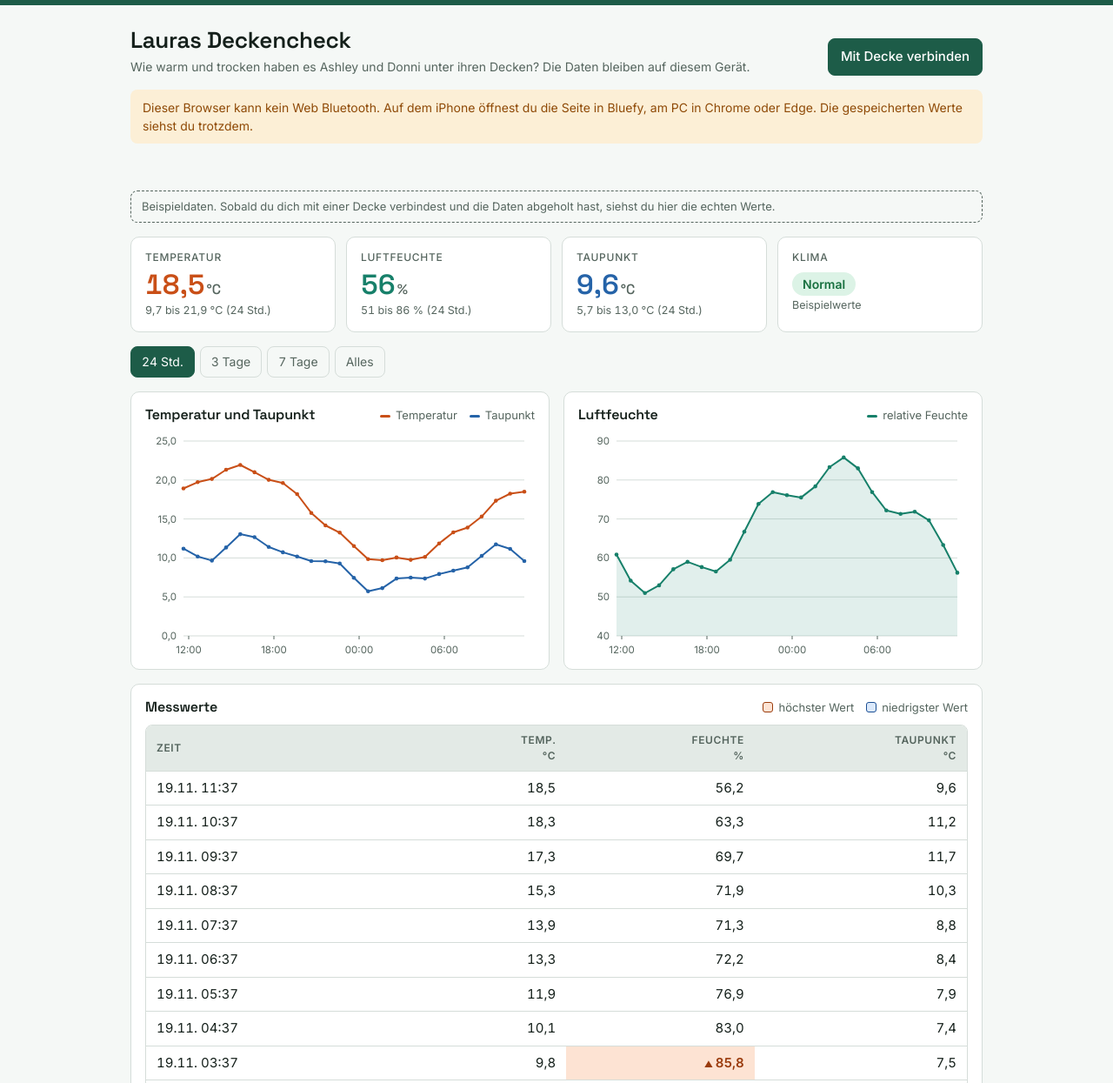
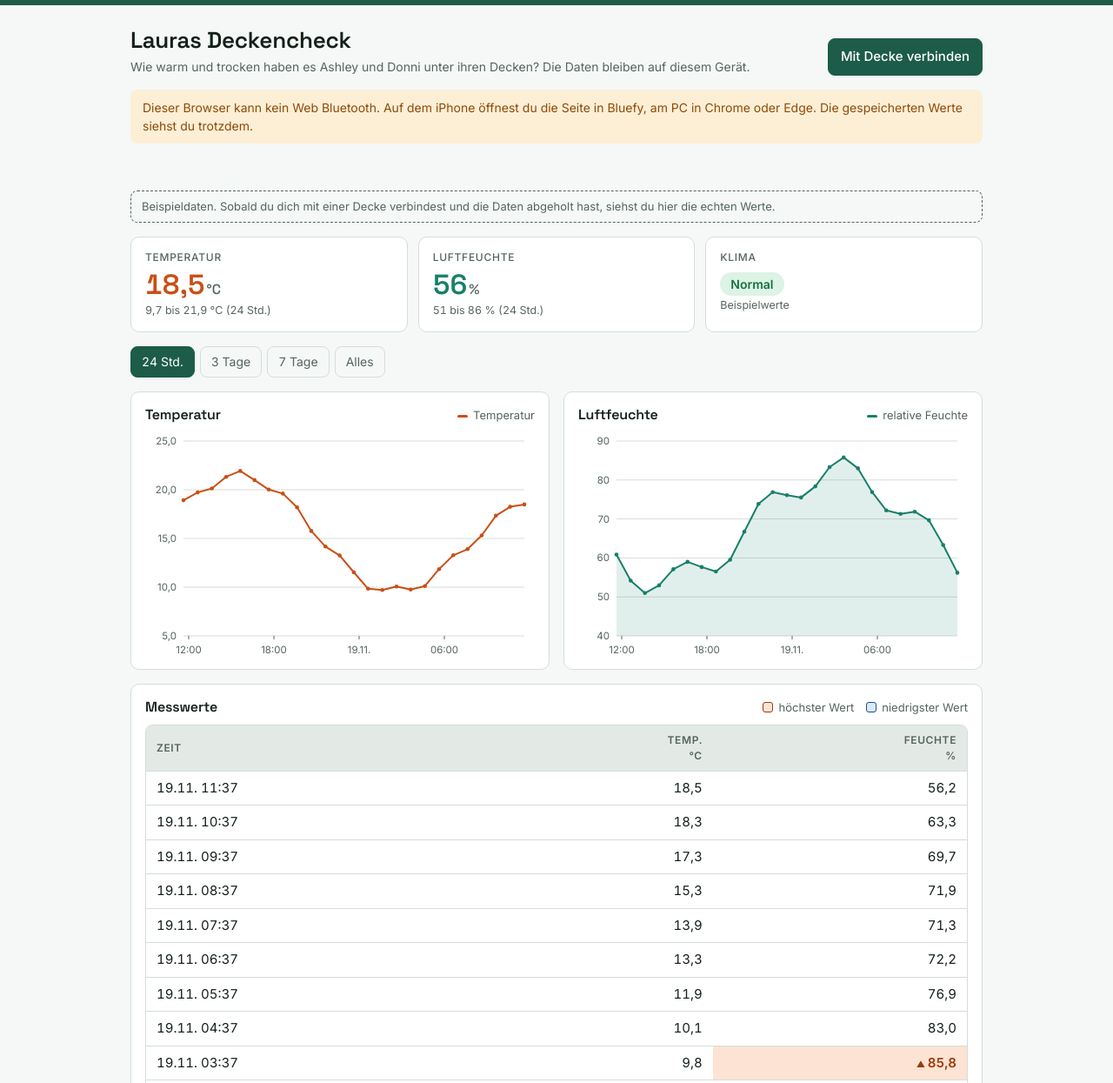
Before and after one commit to adrianhnk/dashley, a plain HTML site: page index.html in a window 1280 px wide. Shown: the top 1245 px of the page at 87% size. Drawn offline with Linux system fonts and the light colour scheme; no server answers.

Commit message:
App: Zeitachse ohne Überlappung, Taupunkt entfernt, Akku-Warnung ab 25 Prozent
Co-Authored-By: Claude Sonnet 5.5 <noreply@anthropic.com>
Claude-Session: https://claude.ai/code/session_01VUq2FmLg8ucZyvaRp1xZGi

```diff
--- a/index.html
+++ b/index.html
@@ -90,6 +90,11 @@
   }
   body::before { content: ""; position: fixed; top: 0; left: 0; right: 0; height: 6px; background: var(--accent); z-index: 50; }
   .tab[aria-selected="true"] { background: var(--accent); border-color: var(--accent); color: var(--accent-ink); }
+
+  @media (max-width: 520px) { .tiles .tile:nth-child(3) { grid-column: 1 / -1; } }
+  .modal { position: fixed; inset: 0; z-index: 100; display: grid; place-items: center; padding: 20px; background: rgba(0, 0, 0, .45); }
+  .modal .box { background: var(--surface); color: var(--ink); border: 1px solid var(--line); border-radius: 12px; padding: 20px; max-width: 340px; width: 100%; box-shadow: 0 10px 30px rgba(0, 0, 0, .3); }
+  .modal .box p { margin: 8px 0 16px; }
 
   /* Höchster und niedrigster Wert der letzten Auslesung */
   .mm { display: grid; grid-template-columns: auto 1fr 1fr; gap: 6px 14px; align-items: baseline; font-variant-numeric: tabular-nums; }
@@ -221,7 +226,6 @@
   <section class="tiles" aria-label="Letzte Messung">
     <div class="tile t"><div class="lab">Temperatur</div><div class="val" id="vT">–</div><div class="note" id="nT"></div></div>
     <div class="tile h"><div class="lab">Luftfeuchte</div><div class="val" id="vH">–</div><div class="note" id="nH"></div></div>
-    <div class="tile d"><div class="lab">Taupunkt</div><div class="val" id="vD">–</div><div class="note" id="nD"></div></div>
     <div class="tile"><div class="lab">Klima</div><span class="pill ok" id="pill">–</span><div class="note" id="nK"></div></div>
   </section>
 
@@ -246,8 +250,8 @@
   <div class="charts">
   <section class="card">
     <div class="head">
-      <h2>Temperatur und Taupunkt</h2>
-      <div class="legend"><span><i style="background:var(--c-temp)"></i>Temperatur</span><span><i style="background:var(--c-dew)"></i>Taupunkt</span></div>
+      <h2>Temperatur</h2>
+      <div class="legend"><span><i style="background:var(--c-temp)"></i>Temperatur</span></div>
     </div>
     <div class="chart" id="ch1"></div>
   </section>
@@ -268,7 +272,7 @@
     </div>
     <div class="tablewrap">
       <table id="tbl">
-        <thead><tr><th>Zeit</th><th class="num">Temp.<br>°C</th><th class="num">Feuchte<br>%</th><th class="num">Taupunkt<br>°C</th></tr></thead>
+        <thead><tr><th>Zeit</th><th class="num">Temp.<br>°C</th><th class="num">Feuchte<br>%</th></tr></thead>
         <tbody></tbody>
       </table>
     </div>
@@ -459,7 +463,8 @@
     var added = mergeRecords(b, incoming, Math.max(h.interval, 30) * 500);
     if (added > 0 || b.prevSync == null) b.prevSync = b.lastSync || 0;   // Fenster der "letzten Auslesung"
     b.lastSync = Date.now();
-    if (h.mv >= 2500 && h.mv <= 5000) { b.vbat = h.mv / 1000; b.vbatTs = Date.now(); }
+    var batWarn = false;
+    if (h.mv >= 2500 && h.mv <= 5000) { b.vbat = h.mv / 1000; b.vbatTs = Date.now(); batWarn = batteryPct(b.vbat) <= BAT_WARN; }
     sel = h.name; store.sel = sel;
     saveStore();
     try { s.server.disconnect(); } catch (e) {}
@@ -469,6 +474,7 @@
       + (h.total != null ? ' (Decke: ' + h.total + ' Werte gespeichert' + (h.fails ? ', ' + h.fails + ' Sensor-Lesefehler' : '') + ')' : '')
       : n + ' Messwerte abgeholt, ' + added + ' neu.'), 'ok');
     render();
+    if (batWarn) batteryAlert(h.name, b.vbat, batteryPct(b.vbat));
   }
 
   function handleLine(line) {
@@ -600,7 +606,7 @@
     return { recs: demoRecords(), demo: true, intervalS: 3600, lastSync: 0 };
   }
   function enrich(recs) {
-    return recs.map(function (r) { return { ts: r.ts, t: r.t, rh: r.rh, td: dewPoint(r.t, r.rh) }; });
+    return recs.map(function (r) { return { ts: r.ts, t: r.t, rh: r.rh }; });
   }
   function ago(ts) {
     var m = Math.round((Date.now() - ts) / 60000);
@@ -637,9 +643,19 @@
     }
     return 100;
   }
+  var BAT_WARN = 25;   // Warnung ab diesem Akkustand (Prozent)
+  function batteryAlert(name, v, pct) {
+    var old = document.getElementById('batAlert'); if (old) old.remove();
+    var ov = document.createElement('div'); ov.className = 'modal'; ov.id = 'batAlert';
+    ov.innerHTML = '<div class="box" role="alertdialog" aria-modal="true" aria-labelledby="batT"><h2 id="batT">Akku bald leer</h2>'
+      + '<p>Der Akku von ' + slotLabel(name) + ' hat noch etwa ' + pct + ' % (' + fmt(v, 2) + ' V). Bitte bald laden.</p>'
+      + '<button class="btn primary" type="button">OK</button></div>';
+    ov.addEventListener('click', function (e) { if (e.target === ov || e.target.tagName === 'BUTTON') ov.remove(); });
+    document.body.appendChild(ov);
+  }
   function batteryText(b) {
     if (!b || !b.vbat) return '';
-    return ' · Akku ' + fmt(b.vbat, 2) + ' V (ca. ' + batteryPct(b.vbat) + ' %)' + (b.vbat < 3.6 ? ' – bald laden' : '');
+    return ' · Akku ' + fmt(b.vbat, 2) + ' V (ca. ' + batteryPct(b.vbat) + ' %)' + (batteryPct(b.vbat) <= BAT_WARN ? ' – bald laden' : '');
   }
 
   function renderTabs() {
@@ -663,7 +679,6 @@
     var last = recs[recs.length - 1];
     $('vT').innerHTML = fmt(last.t, 1) + '<small>°C</small>';
     $('vH').innerHTML = fmt(last.rh, 0) + '<small>%</small>';
-    $('vD').innerHTML = fmt(last.td, 1) + '<small>°C</small>';
     var inW = recs.filter(function (r) { return r.ts >= w.x0 && r.ts <= w.x1; });
     var label = range === 'all' ? 'gesamt' : $('chips').querySelector('[data-r="' + range + '"]').textContent;
     function span(key, dec, unit) {
@@ -674,7 +689,6 @@
     }
     $('nT').textContent = span('t', 1, '°C');
     $('nH').textContent = span('rh', 0, '%');
-    $('nD').textContent = span('td', 1, '°C');
     var pill = $('pill'), k;
     if (last.rh >= 85) k = ['bad', 'Sehr feucht'];
     else if (last.rh >= 70) k = ['warn', 'Feucht'];
@@ -701,7 +715,7 @@
     if (!batch.length) { $('lastInfo').textContent = ''; host.style.display = 'block'; host.textContent = 'Bei der letzten Auslesung kamen keine neuen Messwerte.'; return; }
     host.style.display = '';
     $('lastInfo').textContent = shortDT(batch[0].ts) + ' bis ' + shortDT(batch[batch.length - 1].ts) + ' · ' + batch.length + (batch.length === 1 ? ' Wert' : ' Werte');
-    var rows = [['Temperatur', 't', 1, '°C'], ['Luftfeuchte', 'rh', 0, '%'], ['Taupunkt', 'td', 1, '°C']];
+    var rows = [['Temperatur', 't', 1, '°C'], ['Luftfeuchte', 'rh', 0, '%']];
     var html = '<div class="h"></div><div class="h">Höchster</div><div class="h">Niedrigster</div>';
     rows.forEach(function (rw) {
       var hi = batch[0], lo = batch[0];
@@ -722,18 +736,22 @@
     for (var v = a; v <= b + step / 1000; v += step) out.push(Math.round(v * 1e6) / 1e6);
     return out;
   }
-  function timeTicks(x0, x1) {
-    var H = 3600e3, cands = [1, 2, 3, 6, 12, 24, 48, 96, 168], span = x1 - x0, step = cands[cands.length - 1] * H;
-    for (var i = 0; i < cands.length; i++) { if (span / (cands[i] * H) <= 6) { step = cands[i] * H; break; } }
+  // Beschriftung nur so dicht, dass nichts überlappt: bei mehr als 1,5 Tagen volle Tage mit Datum, sonst Uhrzeiten
+  function timeTicks(x0, x1, maxTicks) {
+    var H = 3600e3, span = x1 - x0, cands;
+    if (span <= 36 * H) cands = [1, 2, 3, 6, 12].map(function (h) { return h * H; });
+    else cands = [1, 2, 4, 7, 14, 30, 60, 120].map(function (d) { return d * 24 * H; });
+    var step = cands[cands.length - 1];
+    for (var i = 0; i < cands.length; i++) { if (span / cands[i] <= maxTicks) { step = cands[i]; break; } }
     var off = new Date(x0).getTimezoneOffset() * 60000, out = [];
     for (var v = Math.ceil((x0 - off) / step) * step + off; v <= x1; v += step) out.push(v);
     return { ticks: out, step: step, span: span };
   }
   function tickLabel(v, tt) {
-    var d = new Date(v);
-    if (tt.step >= 24 * 3600e3) return pad(d.getDate()) + '.' + pad(d.getMonth() + 1) + '.';
-    if (tt.span <= 36 * 3600e3) return pad(d.getHours()) + ':' + pad(d.getMinutes());
-    return pad(d.getDate()) + '.' + pad(d.getMonth() + 1) + '. ' + pad(d.getHours()) + ':' + pad(d.getMinutes());
+    var d = new Date(v), date = pad(d.getDate()) + '.' + pad(d.getMonth() + 1) + '.';
+    if (tt.step >= 24 * 3600e3) return date;
+    if (d.getHours() === 0 && d.getMinutes() === 0) return date;
+    return pad(d.getHours()) + ':' + pad(d.getMinutes());
   }
 
   // o: { recs, series:[{key,color,fill}], x0, x1, gapMs, clamp:[lo,hi]|null, dec, unit, label }
@@ -757,7 +775,7 @@
     function sx(x) { return m.l + (x - o.x0) / (o.x1 - o.x0) * iw; }
     function sy(y) { return m.t + (1 - (y - y0) / (y1 - y0)) * ih; }
 
-    var tt = timeTicks(o.x0, o.x1), g = [];
+    var tt = timeTicks(o.x0, o.x1, Math.max(3, Math.floor(iw / 64))), g = [];
     yt.forEach(function (v) {
       var y = sy(v).toFixed(1);
       g.push('<line x1="' + m.l + '" x2="' + (W - m.r) + '" y1="' + y + '" y2="' + y + '" style="stroke:var(--line)" stroke-width="1"/>');
@@ -810,7 +828,7 @@
       var r = pts[i], x = sx(r.ts);
       cur.setAttribute('x1', x); cur.setAttribute('x2', x); cur.setAttribute('visibility', 'visible');
       o.series.forEach(function (s, k) { dots[k].setAttribute('cx', x); dots[k].setAttribute('cy', sy(r[s.key])); dots[k].setAttribute('visibility', 'visible'); });
-      tip.innerHTML = '<b>' + fmtDT(r.ts) + '</b><br>Temperatur ' + fmt(r.t, 1) + ' °C<br>Feuchte ' + fmt(r.rh, 0) + ' %<br>Taupunkt ' + fmt(r.td, 1) + ' °C';
+      tip.innerHTML = '<b>' + fmtDT(r.ts) + '</b><br>Temperatur ' + fmt(r.t, 1) + ' °C<br>Feuchte ' + fmt(r.rh, 0) + ' %';
       tip.hidden = false;
       var tw = tip.offsetWidth, left = x + 12;
       if (left + tw > W - 4) left = x - tw - 12;
@@ -825,8 +843,8 @@
   function renderCharts(d, recs, w) {
     var gapMs = Math.max(d.intervalS * 2500, 3 * 3600e3);
     drawChart($('ch1'), {
-      recs: recs, x0: w.x0, x1: w.x1, gapMs: gapMs, clamp: null, dec: 1, unit: '°C', label: 'Temperatur und Taupunkt im Zeitverlauf',
-      series: [{ key: 'td', color: 'var(--c-dew)' }, { key: 't', color: 'var(--c-temp)' }]
+      recs: recs, x0: w.x0, x1: w.x1, gapMs: gapMs, clamp: null, dec: 1, unit: '°C', label: 'Temperatur im Zeitverlauf',
+      series: [{ key: 't', color: 'var(--c-temp)' }]
     });
     drawChart($('ch2'), {
       recs: recs, x0: w.x0, x1: w.x1, gapMs: gapMs, clamp: [0, 100], dec: 0, unit: '%', label: 'Relative Luftfeuchte im Zeitverlauf',
@@ -843,11 +861,11 @@
     var body = document.querySelector('#tbl tbody');
     var pts = recs.filter(function (r) { return r.ts >= w.x0 && r.ts <= w.x1; });
     if (!pts.length) {
-      body.innerHTML = '<tr><td colspan="4">Im gewählten Zeitraum gibt es keine Messwerte.</td></tr>';
+      body.innerHTML = '<tr><td colspan="3">Im gewählten Zeitraum gibt es keine Messwerte.</td></tr>';
       $('tblInfo').textContent = ''; $('moreBtn').hidden = true; return;
     }
     var mn = {}, mx = {};
-    ['t', 'rh', 'td'].forEach(function (k) {
+    ['t', 'rh'].forEach(function (k) {
       var lo = Infinity, hi = -Infinity;
       pts.forEach(function (r) { var v = q1(r[k]); if (v < lo) lo = v; if (v > hi) hi = v; });
       mn[k] = lo; mx[k] = hi;
@@ -861,7 +879,7 @@
     shown.forEach(function (r) {
       var d = new Date(r.ts);
       html.push('<tr><td>' + pad(d.getDate()) + '.' + pad(d.getMonth() + 1) + '. ' + pad(d.getHours()) + ':' + pad(d.getMinutes()) + '</td>' +
-        cell('t', r) + cell('rh', r) + cell('td', r) + '</tr>');
+        cell('t', r) + cell('rh', r) + '</tr>');
     });
     body.innerHTML = html.join('');
     $('tblInfo').textContent = shown.length + ' von ' + pts.length + ' Messwerten, neueste zuerst';
```
